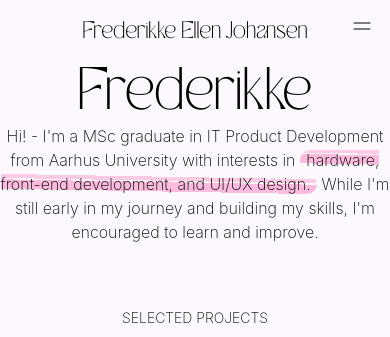
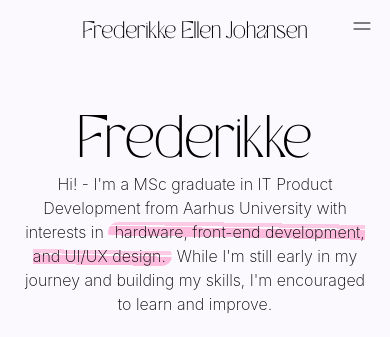
Before and after one commit to FrederikkeJohansen/portfolio, a React (Vite) app in the folder coolPortfolio/: page / in a window 390 px wide. Shown: the top 337 px of the page. Built offline with nearby package versions, Linux system fonts and the light colour scheme; grey boxes are pictures that could not be loaded.

Commit message:
Hero content responsive to mobile

```diff
--- a/coolPortfolio/src/components/Hero.jsx
+++ b/coolPortfolio/src/components/Hero.jsx
@@ -1,10 +1,6 @@
-import { FaLongArrowAltDown } from "react-icons/fa";
-
-
-
 function Hero() {
   return (
-    <div className="mx-auto flex flex-col items-center md:pt-16 lg:pt-24 mb-16 text-black">
+    <div className="mx-auto flex flex-col items-center pt-12 sm:pt-24 md:pt-16 lg:pt-24 mb-16 text-black px-4">
       <h1
         className="text-6xl sm:text-7xl md:text-[8rem] lg:text-[9rem]"
         style={{ fontFamily: "MilkyWalky" }}
```
